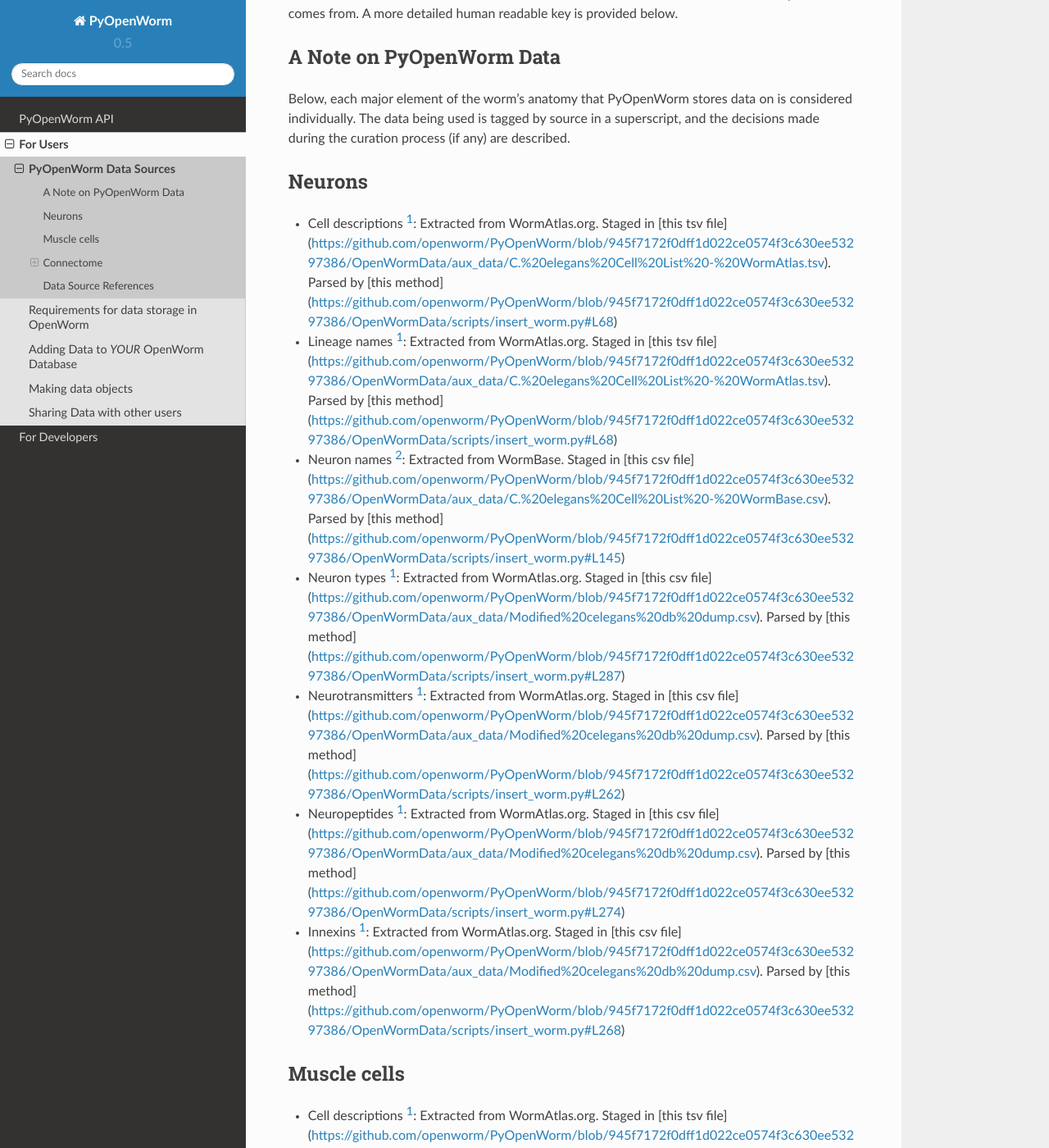
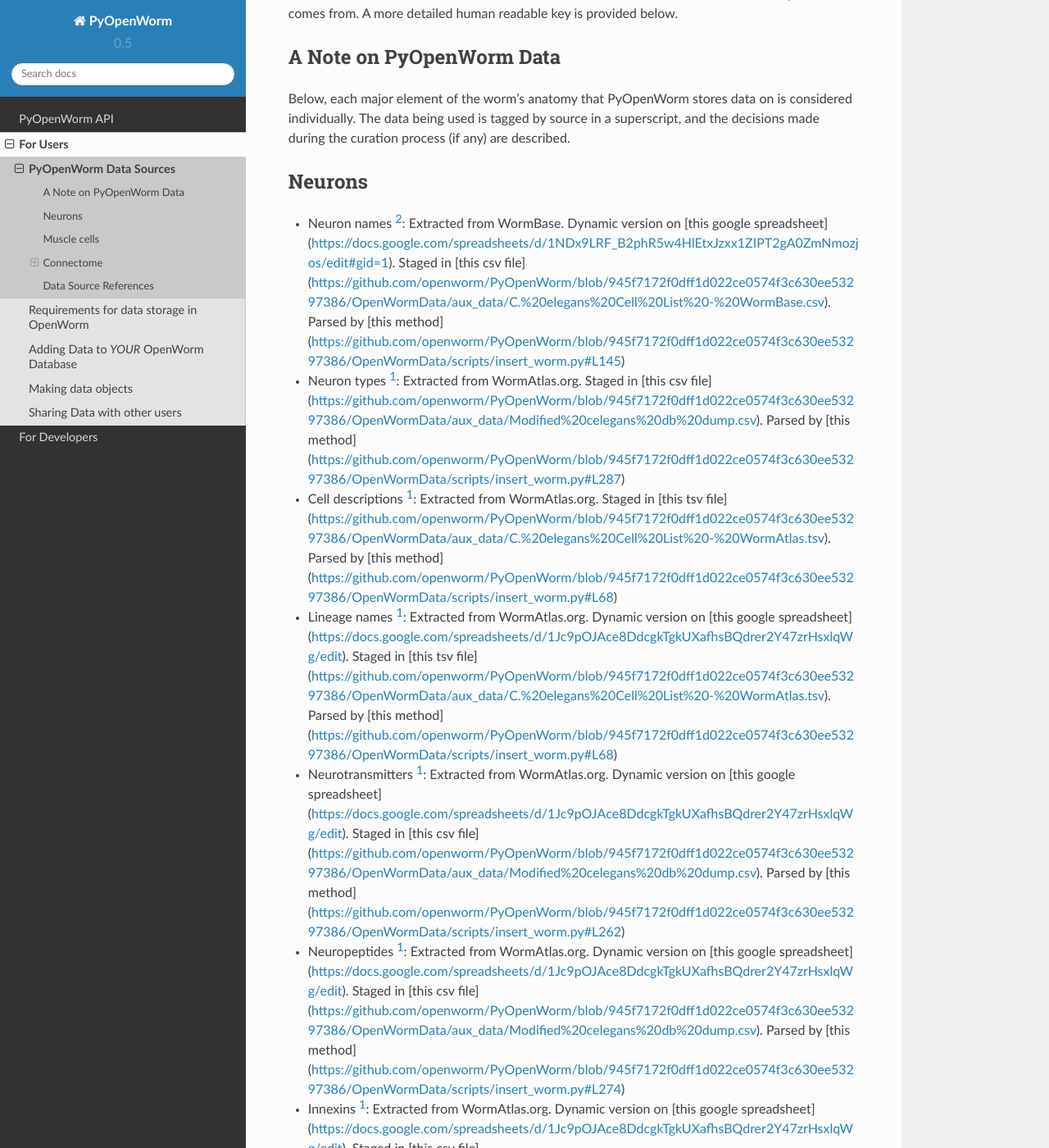
Before and after one commit to openworm/owmeta, a Sphinx documentation site: the page built from docs/data_sources.rst, in a window 1280 px wide and 1400 px high, scrolled down 275 px. Shown: the whole window at 82% size. Built offline with Sphinx 7.4.7 and the Read the Docs theme 2.0.0, drawn with Linux system fonts in a browser that asks for light colours; some of the changed text lies outside the part shown.

Commit message:
update data sources to address #177

```diff
--- a/docs/data_sources.rst
+++ b/docs/data_sources.rst
@@ -22,27 +22,27 @@ in a superscript, and the decisions made during the curation process
 Neurons
 -------
 
+- Neuron names [2]_: Extracted from WormBase.  Dynamic version on [this google spreadsheet](https://docs.google.com/spreadsheets/d/1NDx9LRF_B2phR5w4HlEtxJzxx1ZIPT2gA0ZmNmozjos/edit#gid=1).  Staged in [this csv file](https://github.com/openworm/PyOpenWorm/blob/945f7172f0dff1d022ce0574f3c630ee53297386/OpenWormData/aux_data/C.%20elegans%20Cell%20List%20-%20WormBase.csv).  Parsed by [this method](https://github.com/openworm/PyOpenWorm/blob/945f7172f0dff1d022ce0574f3c630ee53297386/OpenWormData/scripts/insert_worm.py#L145)
+- Neuron types [1]_: Extracted from WormAtlas.org.  Staged in [this csv file](https://github.com/openworm/PyOpenWorm/blob/945f7172f0dff1d022ce0574f3c630ee53297386/OpenWormData/aux_data/Modified%20celegans%20db%20dump.csv).  Parsed by [this method](https://github.com/openworm/PyOpenWorm/blob/945f7172f0dff1d022ce0574f3c630ee53297386/OpenWormData/scripts/insert_worm.py#L287)
 - Cell descriptions [1]_: Extracted from WormAtlas.org.  Staged in [this tsv file](https://github.com/openworm/PyOpenWorm/blob/945f7172f0dff1d022ce0574f3c630ee53297386/OpenWormData/aux_data/C.%20elegans%20Cell%20List%20-%20WormAtlas.tsv).  Parsed by [this method](https://github.com/openworm/PyOpenWorm/blob/945f7172f0dff1d022ce0574f3c630ee53297386/OpenWormData/scripts/insert_worm.py#L68)
-- Lineage names [1]_: Extracted from WormAtlas.org.  Staged in [this tsv file](https://github.com/openworm/PyOpenWorm/blob/945f7172f0dff1d022ce0574f3c630ee53297386/OpenWormData/aux_data/C.%20elegans%20Cell%20List%20-%20WormAtlas.tsv).  Parsed by [this method](https://github.com/openworm/PyOpenWorm/blob/945f7172f0dff1d022ce0574f3c630ee53297386/OpenWormData/scripts/insert_worm.py#L68)
-- Neuron names [2]_: Extracted from WormBase.  Staged in [this csv file](https://github.com/openworm/PyOpenWorm/blob/945f7172f0dff1d022ce0574f3c630ee53297386/OpenWormData/aux_data/C.%20elegans%20Cell%20List%20-%20WormBase.csv).  Parsed by [this method](https://github.com/openworm/PyOpenWorm/blob/945f7172f0dff1d022ce0574f3c630ee53297386/OpenWormData/scripts/insert_worm.py#L145)
-- Neuron types [1]_: Extracted from WormAtlas.org.  Staged in [this csv file](https://github.com/openworm/PyOpenWorm/blob/945f7172f0dff1d022ce0574f3c630ee53297386/OpenWormData/aux_data/Modified%20celegans%20db%20dump.csv).  Parsed by [this method](https://github.com/openworm/PyOpenWorm/blob/945f7172f0dff1d022ce0574f3c630ee53297386/OpenWormData/scripts/insert_worm.py#L287)
-- Neurotransmitters [1]_: Extracted from WormAtlas.org.  Staged in [this csv file](https://github.com/openworm/PyOpenWorm/blob/945f7172f0dff1d022ce0574f3c630ee53297386/OpenWormData/aux_data/Modified%20celegans%20db%20dump.csv).  Parsed by [this method](https://github.com/openworm/PyOpenWorm/blob/945f7172f0dff1d022ce0574f3c630ee53297386/OpenWormData/scripts/insert_worm.py#L262)
-- Neuropeptides [1]_: Extracted from WormAtlas.org.  Staged in [this csv file](https://github.com/openworm/PyOpenWorm/blob/945f7172f0dff1d022ce0574f3c630ee53297386/OpenWormData/aux_data/Modified%20celegans%20db%20dump.csv).  Parsed by [this method](https://github.com/openworm/PyOpenWorm/blob/945f7172f0dff1d022ce0574f3c630ee53297386/OpenWormData/scripts/insert_worm.py#L274)
-- Innexins [1]_: Extracted from WormAtlas.org.  Staged in [this csv file](https://github.com/openworm/PyOpenWorm/blob/945f7172f0dff1d022ce0574f3c630ee53297386/OpenWormData/aux_data/Modified%20celegans%20db%20dump.csv).  Parsed by [this method](https://github.com/openworm/PyOpenWorm/blob/945f7172f0dff1d022ce0574f3c630ee53297386/OpenWormData/scripts/insert_worm.py#L268)
+- Lineage names [1]_: Extracted from WormAtlas.org.  Dynamic version on [this google spreadsheet](https://docs.google.com/spreadsheets/d/1Jc9pOJAce8DdcgkTgkUXafhsBQdrer2Y47zrHsxlqWg/edit).  Staged in [this tsv file](https://github.com/openworm/PyOpenWorm/blob/945f7172f0dff1d022ce0574f3c630ee53297386/OpenWormData/aux_data/C.%20elegans%20Cell%20List%20-%20WormAtlas.tsv).  Parsed by [this method](https://github.com/openworm/PyOpenWorm/blob/945f7172f0dff1d022ce0574f3c630ee53297386/OpenWormData/scripts/insert_worm.py#L68)
+- Neurotransmitters [1]_: Extracted from WormAtlas.org.  Dynamic version on [this google spreadsheet](https://docs.google.com/spreadsheets/d/1Jc9pOJAce8DdcgkTgkUXafhsBQdrer2Y47zrHsxlqWg/edit).  Staged in [this csv file](https://github.com/openworm/PyOpenWorm/blob/945f7172f0dff1d022ce0574f3c630ee53297386/OpenWormData/aux_data/Modified%20celegans%20db%20dump.csv).  Parsed by [this method](https://github.com/openworm/PyOpenWorm/blob/945f7172f0dff1d022ce0574f3c630ee53297386/OpenWormData/scripts/insert_worm.py#L262)
+- Neuropeptides [1]_: Extracted from WormAtlas.org.  Dynamic version on [this google spreadsheet](https://docs.google.com/spreadsheets/d/1Jc9pOJAce8DdcgkTgkUXafhsBQdrer2Y47zrHsxlqWg/edit).  Staged in [this csv file](https://github.com/openworm/PyOpenWorm/blob/945f7172f0dff1d022ce0574f3c630ee53297386/OpenWormData/aux_data/Modified%20celegans%20db%20dump.csv).  Parsed by [this method](https://github.com/openworm/PyOpenWorm/blob/945f7172f0dff1d022ce0574f3c630ee53297386/OpenWormData/scripts/insert_worm.py#L274)
+- Innexins [1]_: Extracted from WormAtlas.org.  Dynamic version on [this google spreadsheet](https://docs.google.com/spreadsheets/d/1Jc9pOJAce8DdcgkTgkUXafhsBQdrer2Y47zrHsxlqWg/edit).  Staged in [this csv file](https://github.com/openworm/PyOpenWorm/blob/945f7172f0dff1d022ce0574f3c630ee53297386/OpenWormData/aux_data/Modified%20celegans%20db%20dump.csv).  Parsed by [this method](https://github.com/openworm/PyOpenWorm/blob/945f7172f0dff1d022ce0574f3c630ee53297386/OpenWormData/scripts/insert_worm.py#L268)
 
 Muscle cells
 ------------
 
-- Cell descriptions [1]_: Extracted from WormAtlas.org.  Staged in [this tsv file](https://github.com/openworm/PyOpenWorm/blob/945f7172f0dff1d022ce0574f3c630ee53297386/OpenWormData/aux_data/C.%20elegans%20Cell%20List%20-%20WormAtlas.tsv).  Parsed by [this method](https://github.com/openworm/PyOpenWorm/blob/945f7172f0dff1d022ce0574f3c630ee53297386/OpenWormData/scripts/insert_worm.py#L68)
-- Lineage names [1]_: Extracted from WormAtlas.org.  Staged in [this tsv file](https://github.com/openworm/PyOpenWorm/blob/945f7172f0dff1d022ce0574f3c630ee53297386/OpenWormData/aux_data/C.%20elegans%20Cell%20List%20-%20WormAtlas.tsv).  Parsed by [this method](https://github.com/openworm/PyOpenWorm/blob/945f7172f0dff1d022ce0574f3c630ee53297386/OpenWormData/scripts/insert_worm.py#L68)
-- Muscle names [2]_: Extracted from WormBase.  Staged in [this csv file](https://github.com/openworm/PyOpenWorm/blob/945f7172f0dff1d022ce0574f3c630ee53297386/OpenWormData/aux_data/C.%20elegans%20Cell%20List%20-%20WormBase.csv).  Parsed by [this method](https://github.com/openworm/PyOpenWorm/blob/945f7172f0dff1d022ce0574f3c630ee53297386/OpenWormData/scripts/insert_worm.py#L44)
+- Muscle names [2]_: Extracted from WormBase.  Dynamic version on [this google spreadsheet](https://docs.google.com/spreadsheets/d/1NDx9LRF_B2phR5w4HlEtxJzxx1ZIPT2gA0ZmNmozjos/edit#gid=1).  Staged in [this csv file](https://github.com/openworm/PyOpenWorm/blob/945f7172f0dff1d022ce0574f3c630ee53297386/OpenWormData/aux_data/C.%20elegans%20Cell%20List%20-%20WormBase.csv).  Parsed by [this method](https://github.com/openworm/PyOpenWorm/blob/945f7172f0dff1d022ce0574f3c630ee53297386/OpenWormData/scripts/insert_worm.py#L44)
+- Cell descriptions [1]_: Extracted from WormAtlas.org.  Dynamic version on [this google spreadsheet](https://docs.google.com/spreadsheets/d/1Jc9pOJAce8DdcgkTgkUXafhsBQdrer2Y47zrHsxlqWg/edit).  Staged in [this tsv file](https://github.com/openworm/PyOpenWorm/blob/945f7172f0dff1d022ce0574f3c630ee53297386/OpenWormData/aux_data/C.%20elegans%20Cell%20List%20-%20WormAtlas.tsv).  Parsed by [this method](https://github.com/openworm/PyOpenWorm/blob/945f7172f0dff1d022ce0574f3c630ee53297386/OpenWormData/scripts/insert_worm.py#L68)
+- Lineage names [1]_: Extracted from WormAtlas.org.  Dynamic version on [this google spreadsheet](https://docs.google.com/spreadsheets/d/1Jc9pOJAce8DdcgkTgkUXafhsBQdrer2Y47zrHsxlqWg/edit).  Staged in [this tsv file](https://github.com/openworm/PyOpenWorm/blob/945f7172f0dff1d022ce0574f3c630ee53297386/OpenWormData/aux_data/C.%20elegans%20Cell%20List%20-%20WormAtlas.tsv).  Parsed by [this method](https://github.com/openworm/PyOpenWorm/blob/945f7172f0dff1d022ce0574f3c630ee53297386/OpenWormData/scripts/insert_worm.py#L68)
 - Neurons that innervate each muscle [3]_: Extracted from data personally communicated by S. Cook.  Staged in [this csv file](https://github.com/openworm/PyOpenWorm/blob/945f7172f0dff1d022ce0574f3c630ee53297386/OpenWormData/aux_data/herm_full_edgelist.csv).  Parsed by [this method](https://github.com/openworm/PyOpenWorm/blob/945f7172f0dff1d022ce0574f3c630ee53297386/OpenWormData/scripts/insert_worm.py#L432)
 
 Connectome
 ----------
 
-- Gap junctions [3]_: Extracted from data personally communicated by S. Cook.  Staged in [this csv file](https://github.com/openworm/PyOpenWorm/blob/945f7172f0dff1d022ce0574f3c630ee53297386/OpenWormData/aux_data/herm_full_edgelist.csv).  Parsed by [this method](https://github.com/openworm/PyOpenWorm/blob/945f7172f0dff1d022ce0574f3c630ee53297386/OpenWormData/scripts/insert_worm.py#L423)
-- Synapses [3]_: Extracted from data personally communicated by S. Cook.  Staged in [this csv file](https://github.com/openworm/PyOpenWorm/blob/945f7172f0dff1d022ce0574f3c630ee53297386/OpenWormData/aux_data/herm_full_edgelist.csv).  Parsed by [this method](https://github.com/openworm/PyOpenWorm/blob/945f7172f0dff1d022ce0574f3c630ee53297386/OpenWormData/scripts/insert_worm.py#L423)
+- Gap junctions between neurons [3]_: Extracted from data personally communicated by S. Cook.  Staged in [this csv file](https://github.com/openworm/PyOpenWorm/blob/945f7172f0dff1d022ce0574f3c630ee53297386/OpenWormData/aux_data/herm_full_edgelist.csv).  Parsed by [this method](https://github.com/openworm/PyOpenWorm/blob/945f7172f0dff1d022ce0574f3c630ee53297386/OpenWormData/scripts/insert_worm.py#L423)
+- Synapses between neurons [3]_: Extracted from data personally communicated by S. Cook.  Staged in [this csv file](https://github.com/openworm/PyOpenWorm/blob/945f7172f0dff1d022ce0574f3c630ee53297386/OpenWormData/aux_data/herm_full_edgelist.csv).  Parsed by [this method](https://github.com/openworm/PyOpenWorm/blob/945f7172f0dff1d022ce0574f3c630ee53297386/OpenWormData/scripts/insert_worm.py#L423)
 
 Curation note
 ^^^^^^^^^^^^^
```
